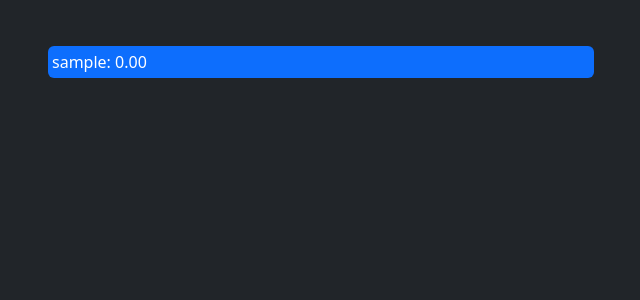
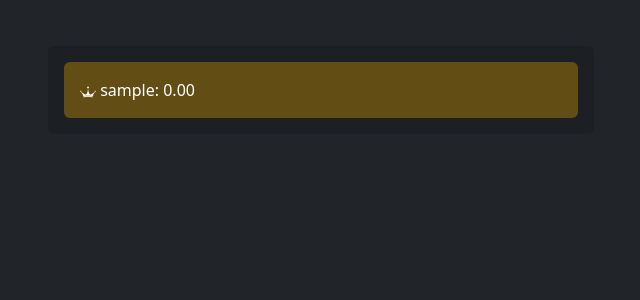
Before and after one commit to sowinskipatryk/Betting-Site-Django, a Django app: page /leaderboard/ in a window 1280 px wide. Shown: the part 90-390 px from the top of the page, without its empty margins (319-959 px from the left). Run offline with Django 4.2, Linux system fonts and the light colour scheme; the visitor is signed in with stand-in values (Sample User, id 1); data comes from the database, SQL or seed files in the repository.

Commit message:
logging in fix and leaderboard styling

```diff
--- a/royalbetsproject/royalbetsapp/templates/leaderboard.html
+++ b/royalbetsproject/royalbetsapp/templates/leaderboard.html
@@ -6,8 +6,15 @@
 <div style="padding-top: 120px;"></div>
 <div class="container">
     {% for user in users %}
-        <div class="item mx-auto col-lg-6 bg-primary rounded p-1 m-3">
-            <span class="text-white">{{user}}: {{user.overall|floatformat:2}}</span>
+        <div class="item mx-auto col-lg-6 rounded p-3 m-3 lbUser">
+            {% if forloop.first %}
+            <div class="p-3 lbUserFirst rounded">
+                <img id="crown" alt="crown" width=16px src="{% static 'images/crown.png' %}">
+            {% else %}
+            <div class="p-3 lbUserDetails rounded">
+            {% endif %}
+                <span class="text-white">{{user}}: {{user.overall|floatformat:2}}</span>
+            </div>
         </div>
     {% endfor %}
 </div>
--- a/royalbetsproject/royalbetsapp/views.py
+++ b/royalbetsproject/royalbetsapp/views.py
@@ -101,7 +101,6 @@ def register_view(request):
 
         if register_form.is_valid():
             user = register_form.save()
-            user.set_password(user.password)
             user.save()
             registered = True
             login(request, user)
@@ -123,9 +122,11 @@ def login_view(request):
         password = request.POST.get('password')
 
         user = authenticate(username=username, password=password)
-
+        print(user)
         if user:
+            print('if user')
             if user.is_active:
+                print('if active')
                 login(request, user)
                 return HttpResponseRedirect(reverse('index'))
             else:
--- a/royalbetsproject/static/css/style.css
+++ b/royalbetsproject/static/css/style.css
@@ -3,12 +3,17 @@
     display: inline-block;
 }
 
-.result, .bet, .coupon
+.result, .bet, .coupon, .lbUser
 {
     background-color: rgb(28 32 36);
 }
 
-.resultDetails, .betDetails
+.lbUserFirst
+{
+    background-color: rgb(98 78 21);
+}
+
+.resultDetails, .betDetails, .lbUserDetails
 {
     background-color: rgb(51 58 64);
 }
```
Also changed, not shown: royalbetsproject/static/images/crown.png (added).
